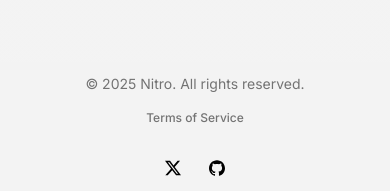
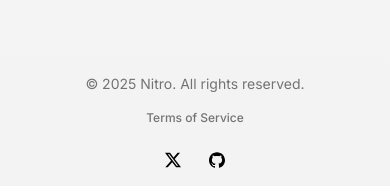
Before and after one commit to eddedd88/nextjs-template, a Next.js app: page / in a window 390 px wide. Shown: the part 4881-5072 px from the top of the page. Built offline with nearby package versions, Linux system fonts and the light colour scheme.

Commit message:
fix: adjust gap spacing in footer for improved layout consistency

```diff
--- a/src/app/(website)/_components/footer.tsx
+++ b/src/app/(website)/_components/footer.tsx
@@ -5,7 +5,7 @@ import { COMPANY_NAME } from '@/constants'
 export function Footer() {
   return (
     <footer className='bg-primary/5 py-2'>
-      <div className='text-muted-foreground flex flex-col gap-4 px-4 text-sm sm:flex-row sm:items-center sm:justify-between sm:px-6'>
+      <div className='text-muted-foreground flex flex-col gap-2 px-4 text-sm sm:flex-row sm:items-center sm:justify-between sm:gap-4 sm:px-6'>
         <div className='flex flex-col items-center gap-2 sm:flex-row sm:gap-4'>
           <p className='mt-1 text-center sm:mt-0 sm:text-left'>
             &copy; 2025 {COMPANY_NAME}. All rights reserved.
```
